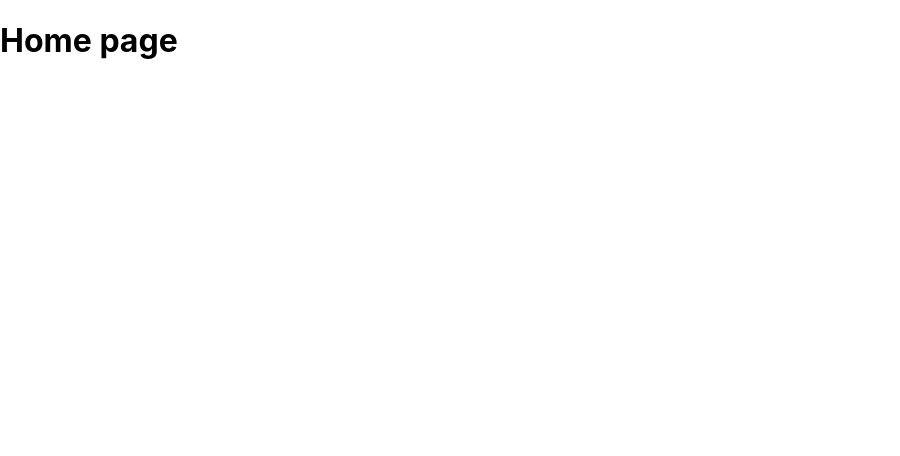
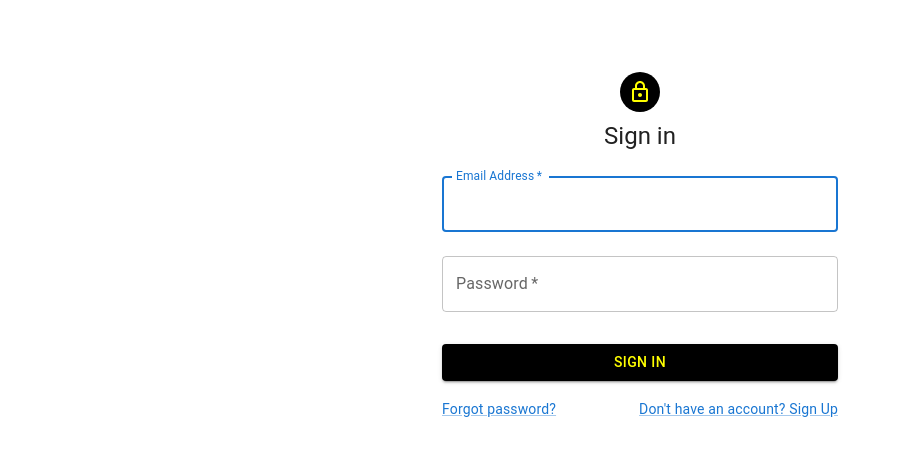
Before and after one commit to ah01567/Bechar_Fitness, a React (Create React App) app: page / in a window 1280 px wide. Shown: the top 456 px of the page, without its empty margins (0-900 px from the left). Built offline with nearby package versions, Linux system fonts and the light colour scheme; no server answers; the HTML template or start-up script is replaced by a standard one.

Commit message:
Authentication system (login/register) ADDED

```diff
--- a/src/App.js
+++ b/src/App.js
@@ -4,16 +4,23 @@ import Login from './pages/Login';
 import Register from './pages/Register';
 import Home from './pages/Home';
 import Profile from './pages/Profile';
+import useAuth from "./pages/currentUser";
+
 
 const App = () => {
+
   return (
     <Router>
+      <div>
+          <section>
             <Routes>
               <Route path="/login" element={<Login />} />
               <Route path="/register" element={<Register />} />
               <Route path="/" element={<Home />} />
               <Route path="/profile" element={<Profile />} />
             </Routes>
+          </section>
+      </div>
     </Router>
   );
 };
--- a/src/pages/Home.js
+++ b/src/pages/Home.js
@@ -1,11 +1,17 @@
 import React from 'react';
+import Login from './Login';
+import useAuth from "./currentUser";
 
 const Home = () => {
-  return (
-      <div>
-        <h1>Home page</h1>
-      </div>
-  );
-};
+    const { currentUser } = useAuth();
 
-export default Home;
+    return(
+        <div>
+            {!currentUser ? (<div><Login /></div>) : (
+            <div> Home page </div>
+            )}
+        </div>
+    )
+}
+
+export default Home
--- a/src/pages/Login.js
+++ b/src/pages/Login.js
@@ -1,5 +1,8 @@
 import * as React from 'react';
 import { useState } from 'react';
+import { auth } from '../firebase';
+import { signInWithEmailAndPassword } from 'firebase/auth';
+import { NavLink, useNavigate } from 'react-router-dom';
 import Avatar from '@mui/material/Avatar';
 import Button from '@mui/material/Button';
 import CssBaseline from '@mui/material/CssBaseline';
@@ -13,13 +16,31 @@ import Container from '@mui/material/Container';
 import { createTheme, ThemeProvider } from '@mui/material/styles';
 
 const Login = () => {
+
+  const navigate = useNavigate();
   const [email, setEmail] = useState('');
   const [password, setPassword] = useState('');
+  const [error, setError] = useState('');
 
-  const handleLogin = (e) => {
-    e.preventDefault();
-    // Add login logic here, e.g., send login request to server
-    console.log('Login clicked');
+  const handleLogin = async (event) => {
+    event.preventDefault();
+        signInWithEmailAndPassword(auth, email, password)
+        .then((userCredential) => {
+            // Signed in
+            const user = userCredential.user;
+            navigate("/")
+            console.log('User has successfully logged in');
+            console.log(user);
+        })
+        .catch((error) => {
+           if (error.code === "auth/user-not-found") {
+                setError("This email address is not valid. please register first");
+             } else if (error.code === "auth/wrong-password") {
+                setError("Incorrect password. Try again");
+            } else if (error.code === "auth/invalid-email") {
+                setError("This email is not valid. Please check your email");
+            }
+         })
   };
 
   const defaultTheme = createTheme
--- a/src/pages/Profile.js
+++ b/src/pages/Profile.js
@@ -1,11 +1,17 @@
 import React from 'react';
+import Login from './Login';
+import useAuth from "./currentUser";
 
 const Profile = () => {
-  return (
-      <div>
-        <h1>Profile page</h1>
-      </div>
-  );
-};
+    const { currentUser } = useAuth();
 
-export default Profile;
+    return(
+        <div>
+            {!currentUser ? (<div><Login /></div>) : (
+            <div> Profile page page </div>
+            )}
+        </div>
+    )
+}
+
+export default Profile
--- /dev/null
+++ b/src/pages/currentUser.js
@@ -0,0 +1,21 @@
+import { useState, useEffect } from 'react';
+import { onAuthStateChanged } from "firebase/auth";
+import { auth } from '../firebase';
+//import { ref, onValue } from 'firebase/database';
+
+export default function useAuth() {
+
+    const [currentUser, setCurrentUser] = useState(null);
+    const [isAdmin, setIsAdmin] = useState(false);
+    const [firebaseInitialized, setFirebaseInitialized] = useState(false);
+
+    useEffect(()=>{
+        onAuthStateChanged(auth, (user) => {
+            if (user) {
+                setCurrentUser(user);
+            }
+        });
+
+    }, [])
+    return { currentUser, isAdmin, firebaseInitialized };
+}
```
Lines whose indentation alone changed are shown as unchanged.
